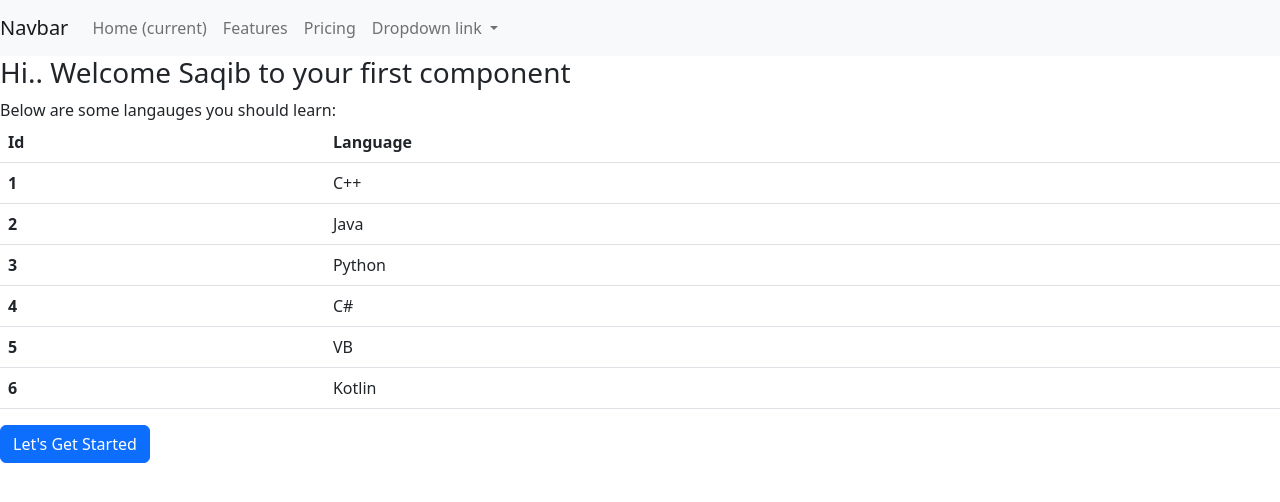
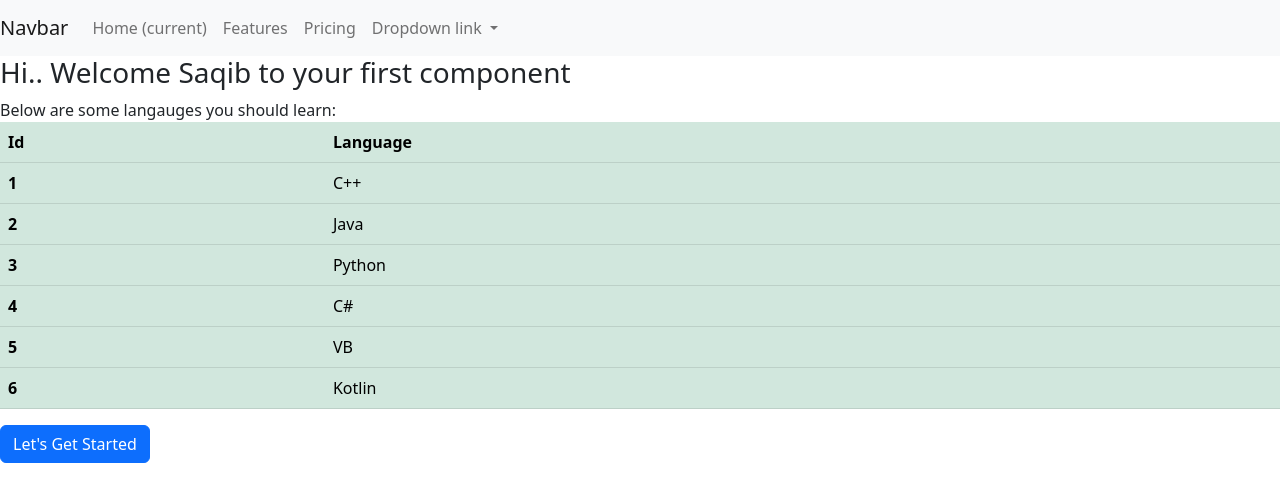
Before and after one commit to MuhammadSaqib786/Vue-Apps, a Vue app in the folder myFirstApp/: page / in a window 1280 px wide. Shown: the top 502 px of the page. Built offline with nearby package versions, Linux system fonts and the light colour scheme.

Commit message:
Update Posts.vue

```diff
--- a/myFirstApp/src/components/Posts.vue
+++ b/myFirstApp/src/components/Posts.vue
@@ -4,7 +4,7 @@
         Hi.. Welcome Saqib to your first component
     </h3>
     Below are some langauges you should learn:
-    <table class="table">
+    <table class="table table-success">
   <thead>
     <tr>
       <th scope="col">Id</th>
```
